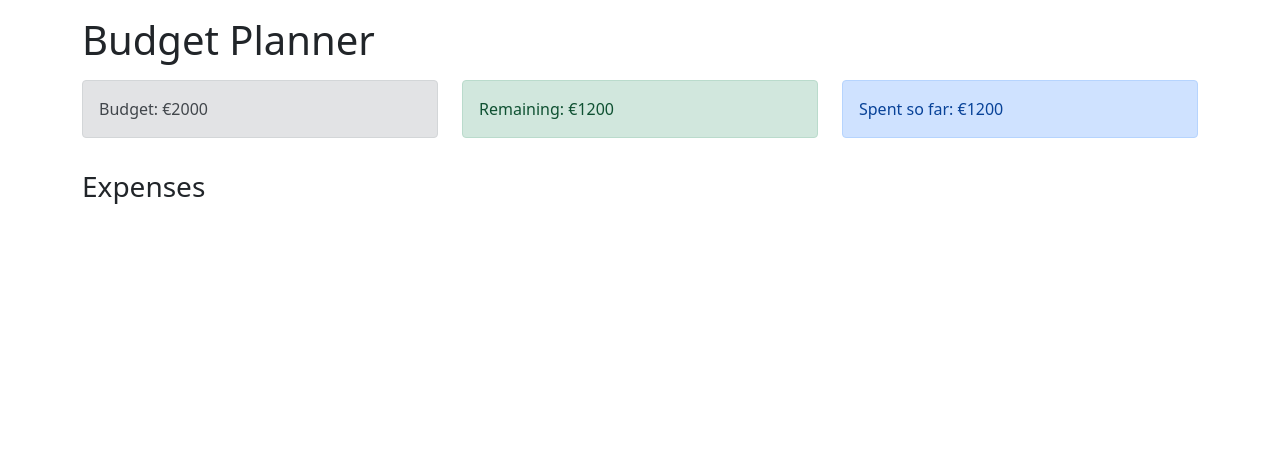
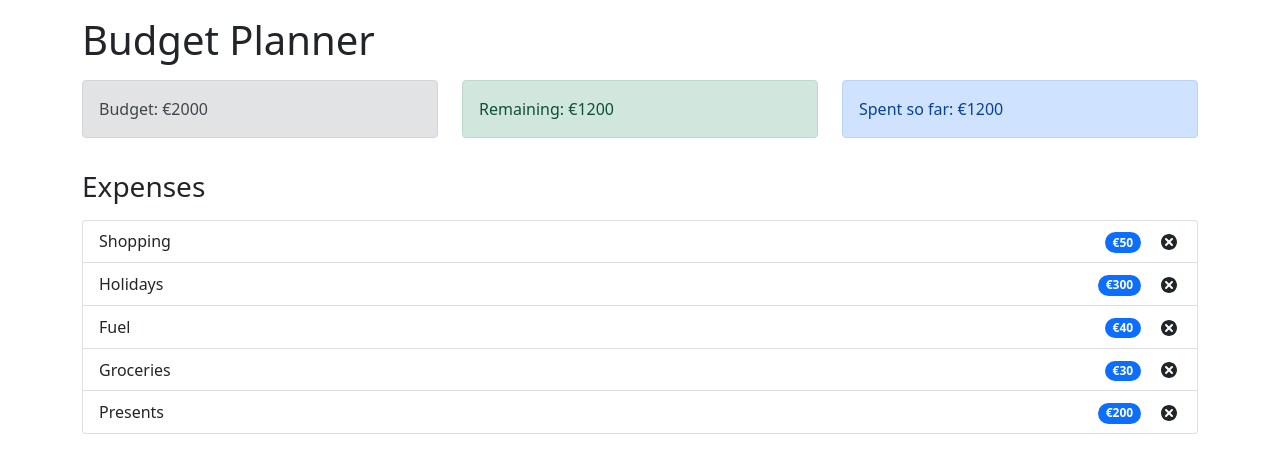
Before and after one commit to wyne-ybanez/react-budget-tracker, a React (Create React App) app: page / in a window 1280 px wide. Shown: the top 470 px of the page. Built offline with nearby package versions, Linux system fonts and the light colour scheme.

Commit message:
Add expense list UI styling

```diff
--- a/src/App.js
+++ b/src/App.js
@@ -2,13 +2,12 @@ import 'bootstrap/dist/css/bootstrap.min.css';
 import Budget from './components/Budget'
 import Remaining from './components/Remaining'
 import ExpenseTotal from './components/ExpenseTotal'
+import ExpenseList from './components/ExpenseList';
 
 const App = () => {
     return (
         <div className="container">
-            <h1 className="mt-3">
-                Budget Planner
-            </h1>
+            <h1 className="mt-3">Budget Planner</h1>
             <div className="row mt-3">
                 <div className="col-sm">
                     <Budget />
@@ -22,9 +21,12 @@ const App = () => {
             </div>
 
             {/* Expenses */}
-            <h3 className="mt-3">
-                Expenses
-            </h3>
+            <h3 className="mt-3">Expenses</h3>
+            <div className="row mt-3">
+                <div className="col-sm">
+                    <ExpenseList />
+                </div>
+            </div>
         </div>
     )
 }
--- a/src/components/ExpenseItem.js
+++ b/src/components/ExpenseItem.js
@@ -1,11 +1,17 @@
+import { TiDelete } from 'react-icons/ti'
+
 const ExpenseItem = (props) => {
     return (
         <li className="list-group-item d-flex justify-content-between align-items-center">
             {props.name}
             <div>
-                <span>
+                <span className="badge bg-primary rounded-pill me-3">
+                    €{props.cost}
                 </span>
+                <TiDelete size="1.5em"></TiDelete>
             </div>
         </li>
     )
 }
+
+export default ExpenseItem
--- a/src/components/ExpenseList.js
+++ b/src/components/ExpenseList.js
@@ -1,3 +1,5 @@
+import ExpenseItem from "./ExpenseItem";
+
 const ExpenseList = () => {
     const expenses = [
         {
@@ -28,13 +30,12 @@ const ExpenseList = () => {
     ];
 
     return (
-        <ul>
-            {expenses.map((expense) => {
-                <ExpenseItem
-                    id={expense.id}
-                    name={expense.name}
-                    cost={expense.cost}/>
-            })}
+        <ul className="list-group">
+            {expenses.map((expense) => (
+                <ExpenseItem id={expense.id} name={expense.name} cost={expense.cost} />
+            ))}
         </ul>
     )
 }
+
+export default ExpenseList
```
